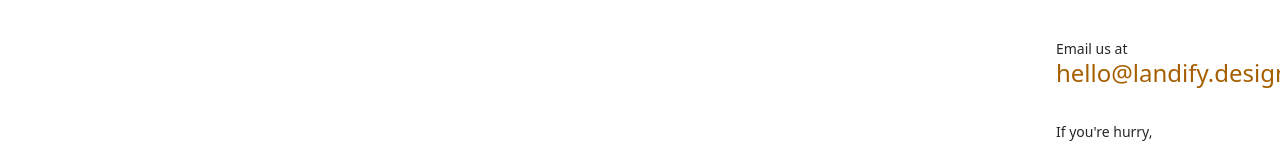
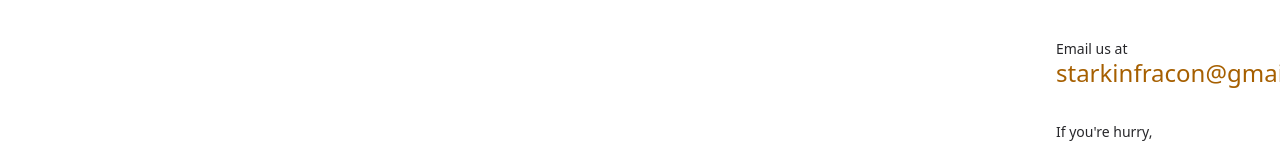
Before and after one commit to ameydabhade/Stark, a Next.js app: page / in a window 1280 px wide. Shown: the part 6335-6481 px from the top of the page. Built offline with nearby package versions, Linux system fonts and the light colour scheme.

Commit message:
updated email

```diff
--- a/src/app/Footer.jsx
+++ b/src/app/Footer.jsx
@@ -32,7 +32,7 @@ const Footer = () => {
               href="mailto:hello@landify.design"
               className="mt-2 text-2xl leading-none text-yellow-700"
             >
-              hello@landify.design
+              starkinfracon@gmail.com
             </a>
           </div>
           <div className="mt-8 max-w-full w-[280px]">
```
